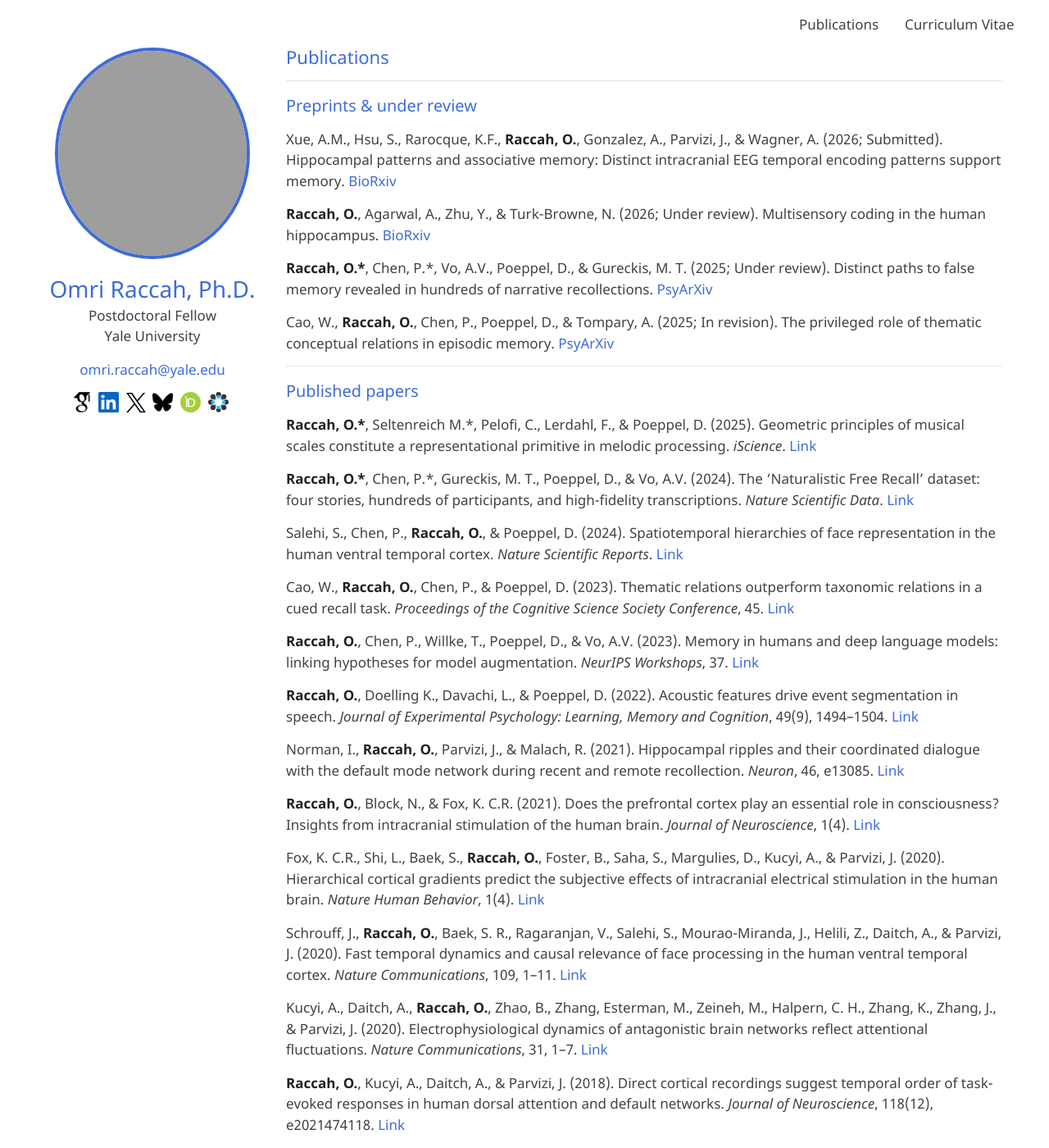
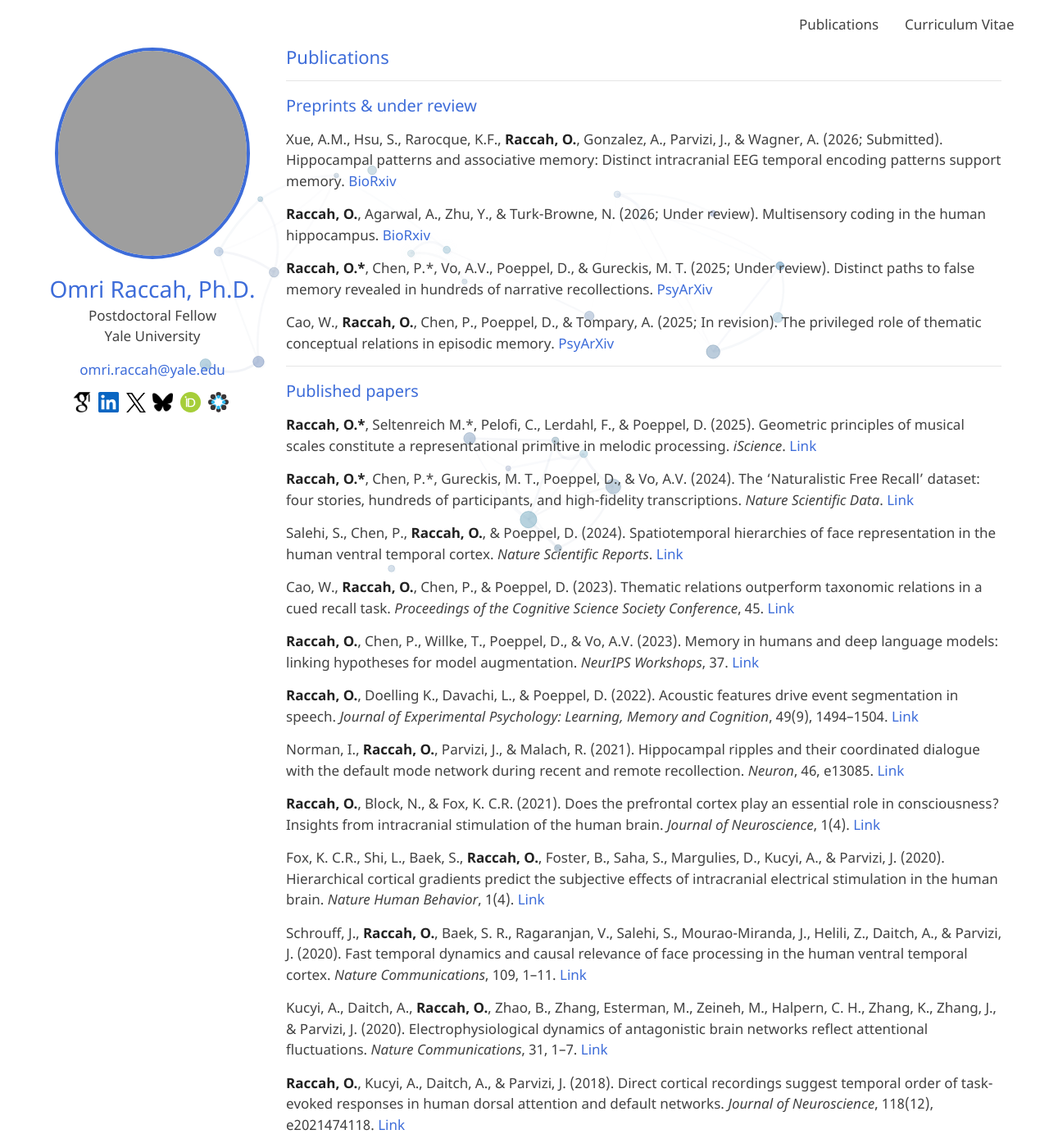
Before and after one commit to omriraccah/omriraccah.github.io, a Jekyll site: the page built from publications.md, in a window 1280 px wide and 1400 px high. Shown: the whole window at 82% size. Built offline with Jekyll 4.4.1, drawn with Linux system fonts in a browser that asks for light colours; our own code applies the rules of GitHub Pages for plain Markdown files; grey boxes are pictures that could not be loaded.

Commit message:
Restore full-page background with subtler nodes
Removes the hard-edge horizontal band and puts the animation back as a
seamless full-viewport background. Reduced to 25 nodes with lower
opacity so it doesn't compete with text readability.

Co-Authored-By: Claude Opus 4.6 (1M context) <noreply@anthropic.com>

```diff
--- a/_layouts/default.html
+++ b/_layouts/default.html
@@ -16,6 +16,7 @@
     <![endif]-->
   </head>
   <body>
+    <canvas id="graph-bg"></canvas>
     <nav class="top-nav drop-in">
       <ul>
         <li><a href="/publications.html">Publications</a></li>
@@ -59,7 +60,6 @@
 
        </footer>
     </div>
-    <canvas id="graph-bg"></canvas>
     <script src="{{ "/assets/js/scale.fix.js" | relative_url }}"></script>
     <script>
       document.querySelectorAll('a[href^="#"]').forEach(function(anchor) {
@@ -78,18 +78,17 @@
       if (!c) return;
       var ctx = c.getContext('2d');
       var W, H;
-      var BAND_H = 250;
-      function resize() { W = c.width = c.offsetWidth; H = c.height = BAND_H; }
+      function resize() { W = c.width = window.innerWidth; H = c.height = window.innerHeight; }
       resize();
       window.addEventListener('resize', resize);
 
-      var NODE_COUNT = 30, CONN_DIST = 240;
-      var cls = [{ cx:0.2,cy:0.5,s:0.14 },{ cx:0.5,cy:0.5,s:0.15 },{ cx:0.8,cy:0.5,s:0.14 }];
+      var NODE_COUNT = 25, CONN_DIST = 260;
+      var cls = [{ cx:0.3,cy:0.38,s:0.2 },{ cx:0.65,cy:0.32,s:0.18 },{ cx:0.5,cy:0.68,s:0.17 }];
 
       function mkNode() {
         var cl = cls[Math.floor(Math.random()*cls.length)];
-        var a = Math.random()*Math.PI*2, r = Math.sqrt(Math.random())*cl.s*W;
-        var x = W*cl.cx+Math.cos(a)*r, y = H*cl.cy+Math.sin(a)*r*0.6;
+        var a = Math.random()*Math.PI*2, r = Math.sqrt(Math.random())*cl.s*Math.min(W,H);
+        var x = W*cl.cx+Math.cos(a)*r, y = H*cl.cy+Math.sin(a)*r;
         var hue = 210+(Math.random()-0.5)*30, sat = 25+Math.random()*20, lit = 55+Math.random()*15;
         var depth = Math.random(), ds = 0.5+depth*0.5;
         return {
@@ -149,7 +148,7 @@
           var edx=e.b.x-e.a.x, edy=e.b.y-e.a.y, eln=Math.sqrt(edx*edx+edy*edy)||1;
           ctx.beginPath(); ctx.moveTo(e.a.x,e.a.y);
           ctx.quadraticCurveTo(mx2+(-edy/eln)*e.curv, my2+(edx/eln)*e.curv, e.b.x, e.b.y);
-          ctx.strokeStyle='rgba(140,155,185,'+(s*pf*0.45*da)+')';
+          ctx.strokeStyle='rgba(140,155,185,'+(s*pf*0.3*da)+')';
           ctx.lineWidth=(1.2+pf*2.5)*s; ctx.stroke();
         }
         nextFire--; if(nextFire<=0){triggerRipple();nextFire=200+Math.random()*300;}
--- a/_sass/jekyll-theme-minimal.scss
+++ b/_sass/jekyll-theme-minimal.scss
@@ -11,11 +11,13 @@ body {
 }
 
 #graph-bg {
-  display: block;
+  position: fixed;
+  top: 0;
+  left: 0;
   width: 100%;
-  height: 250px;
+  height: 100%;
+  z-index: -1;
   pointer-events: none;
-  margin-top: 20px;
 }
 
 h1 {
```
Also changed, not shown: other parts of _layouts/default.html (+1 -1 lines).
